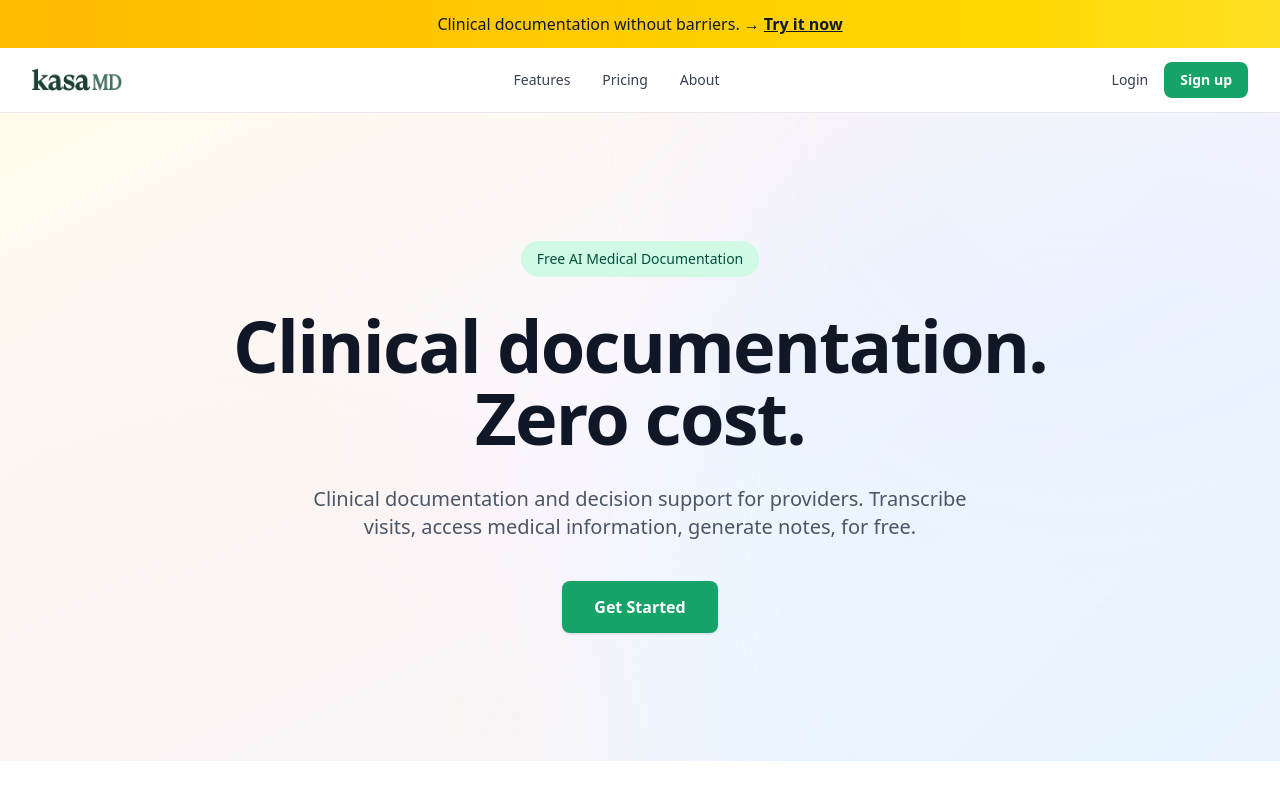
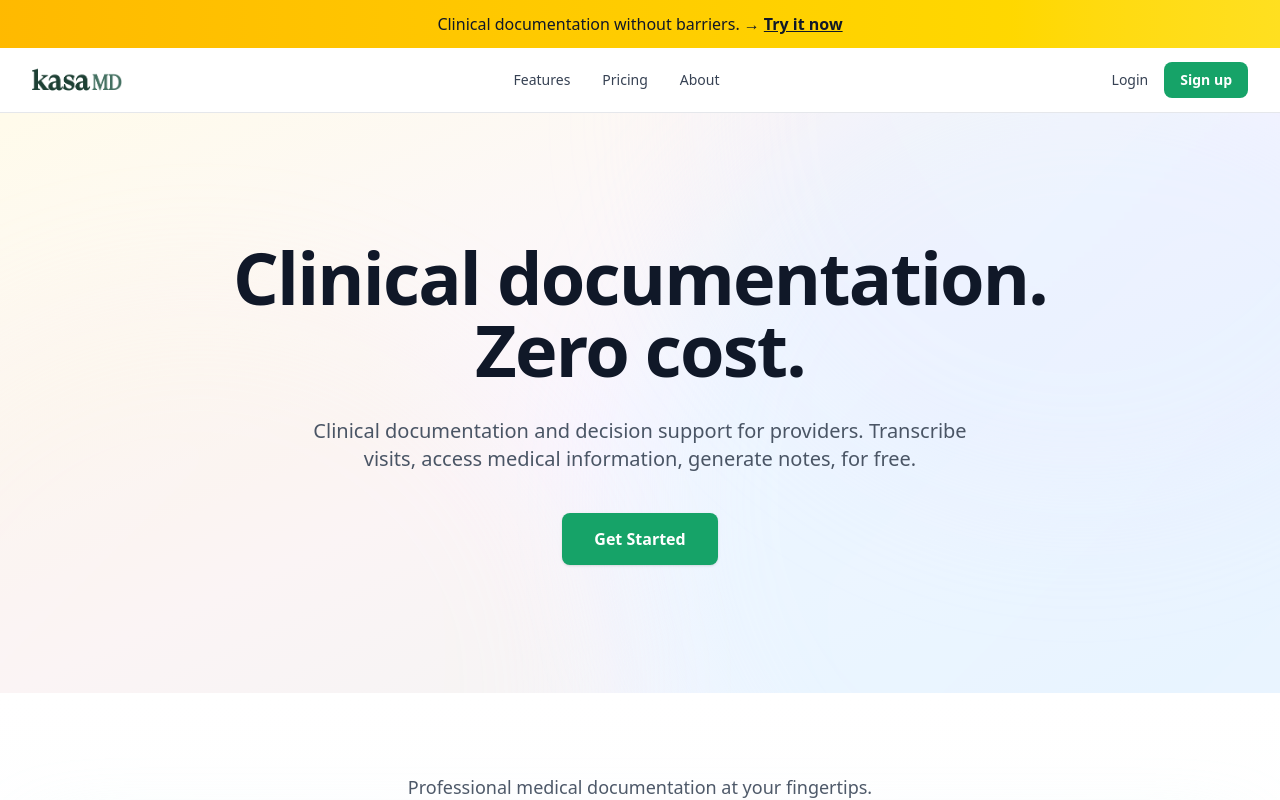
Before and after one commit to Kasa-Labs/kasa_marketing, a Next.js app: page / in a window 1280 px wide. Shown: the top 800 px of the page. Built offline with nearby package versions, Linux system fonts and the light colour scheme.

Commit message:
[edit] edited hero

```diff
--- a/app/components/Hero.tsx
+++ b/app/components/Hero.tsx
@@ -19,15 +19,6 @@ export function Hero() {
       </div>
 
       <div className="relative mx-auto max-w-4xl">
-        {/* Pill Badge */}
-        <div className="mb-8 flex justify-center">
-          <div className="inline-flex items-center gap-2 rounded-full bg-emerald-100 px-4 py-2">
-            <span className="text-sm font-medium text-emerald-900">
-              Free AI Medical Documentation
-            </span>
-          </div>
-        </div>
-
         {/* Main Headline */}
         <h1 className="text-center text-5xl font-bold tracking-tight text-gray-900 sm:text-6xl lg:text-7xl">
           Clinical documentation. <br />
```
